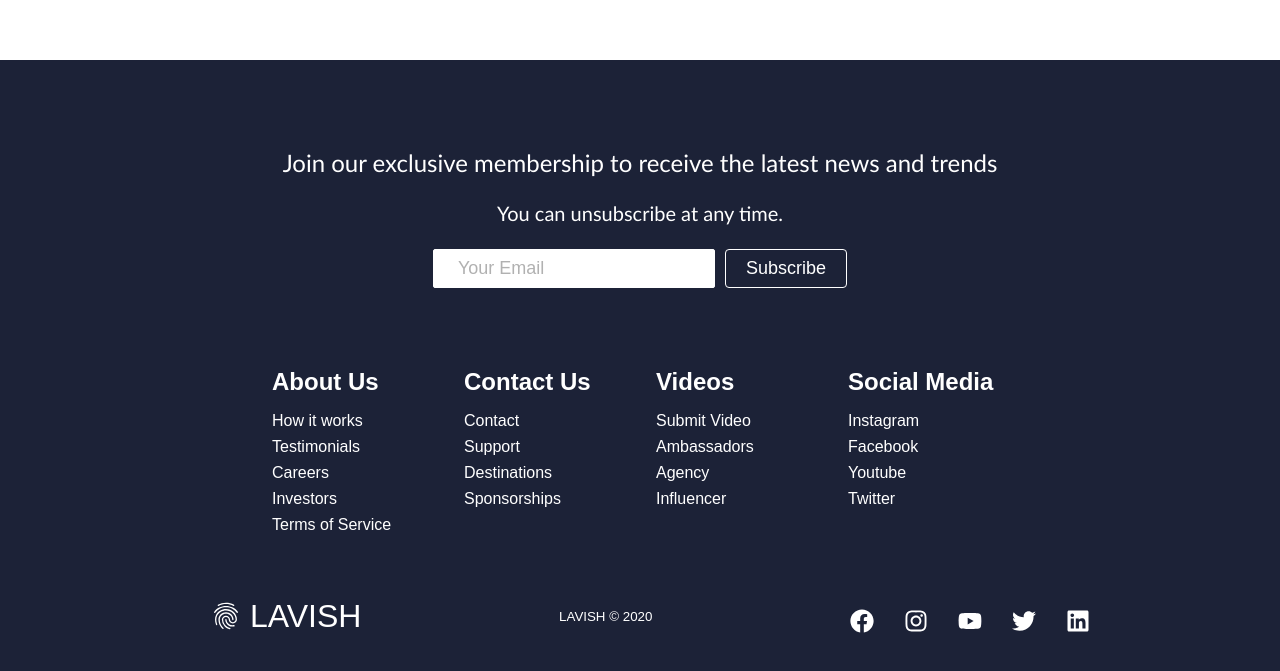
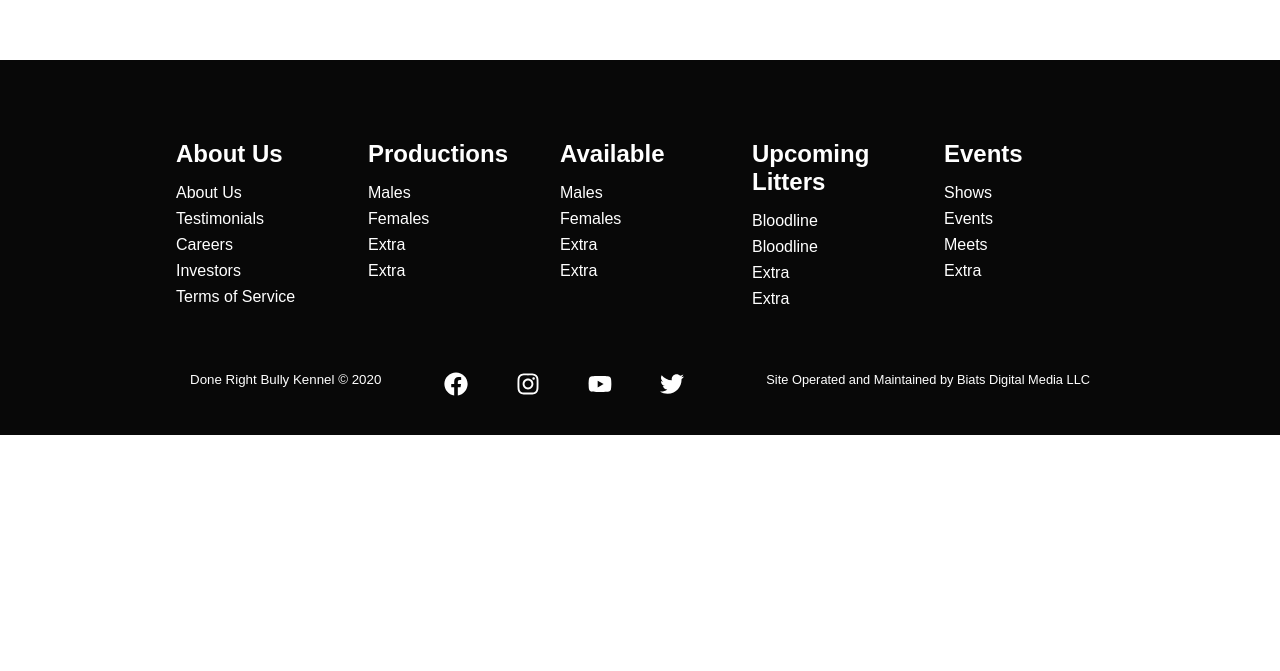
Before and after one commit to Konnor-Biats/DRBK, a React (Create React App) app in the folder client/: page / in a window 1280 px wide. Shown: the part 1715-2386 px from the top of the page. After the commit the page ends 2150 px from the top, so only its background shows below. Built offline with nearby package versions, Linux system fonts and the light colour scheme.

Commit message:
Messed w/ footer

```diff
--- a/client/src/components/pages/Footer/Footer.css
+++ b/client/src/components/pages/Footer/Footer.css
@@ -1,47 +1,10 @@
 .footer-container {
-    background-color: #1c2237;
+    background-color: #080808;
     padding: 4rem 0 2rem 0;
     display: flex;
     flex-direction: column;
     justify-content: center;
     align-items: center;
-  }
-
-  .footer-subscription {
-    display: flex;
-    flex-direction: column;
-    justify-content: center;
-    align-items: center;
-    text-align: center;
-    margin-bottom: 24px;
-    padding: 24px;
-    color: #fff;
-  }
-
-  .footer-subscription > p {
-    font-family: 'Trebuchet MS', 'Lucida Sans Unicode', 'Lucida Grande',
-      'Lucida Sans', Arial, sans-serif;
-  }
-
-  .footer-subscription-heading {
-    margin-bottom: 24px;
-    font-size: 24px;
-  }
-
-  .footer-subscription-text {
-    margin-bottom: 24px;
-    font-size: 20px;
-  }
-
-  .footer-input {
-    padding: 8px 24px;
-    border-radius: 2px;
-    margin-right: 10px;
-    outline: none;
-    border: none;
-    font-size: 18px;
-    margin-bottom: 16px;
-    border: 1px solid #fff;
   }
 
   .footer-links {
@@ -84,13 +47,7 @@
     transition: 0.3s ease-out;
   }
 
-  .footer-email-form h2 {
-    margin-bottom: 2rem;
-  }
 
-  .footer-input::placeholder {
-    color: #b1b1b1;
-  }
 
   /* Social Icons */
   .social-icon-link {
@@ -125,7 +82,7 @@
     margin-left: 20px;
     cursor: pointer;
     text-decoration: none;
-    font-size: 2rem;
+    font-size: 0.8rem;
     display: flex;
     align-items: center;
     margin-bottom: 16px;
--- a/client/src/components/pages/Footer/Footer.js
+++ b/client/src/components/pages/Footer/Footer.js
@@ -1,82 +1,64 @@
 import React from 'react';
 import './Footer.css';
-import { Button } from '../../Button';
 import { Link } from 'react-router-dom';
 import {
   FaFacebook,
   FaInstagram,
   FaYoutube,
   FaTwitter,
-  FaLinkedin
 } from 'react-icons/fa';
-import { MdFingerprint } from 'react-icons/md';
 
 function Footer() {
   return (
     <div className='footer-container'>
-      <section className='footer-subscription'>
-        <p className='footer-subscription-heading'>
-          Join our exclusive membership to receive the latest news and trends
-        </p>
-        <p className='footer-subscription-text'>
-          You can unsubscribe at any time.
-        </p>
-        <div className='input-areas'>
-          <form>
-            <input
-              className='footer-input'
-              name='email'
-              type='email'
-              placeholder='Your Email'
-            />
-            <Button buttonStyle='btn--outline'>Subscribe</Button>
-          </form>
-        </div>
-      </section>
       <div className='footer-links'>
         <div className='footer-link-wrapper'>
           <div className='footer-link-items'>
             <h2>About Us</h2>
-            <Link to='/sign-up'>How it works</Link>
+            <Link to='/sign-up'>About Us</Link>
             <Link to='/'>Testimonials</Link>
             <Link to='/'>Careers</Link>
             <Link to='/'>Investors</Link>
             <Link to='/'>Terms of Service</Link>
           </div>
           <div className='footer-link-items'>
-            <h2>Contact Us</h2>
-            <Link to='/'>Contact</Link>
-            <Link to='/'>Support</Link>
-            <Link to='/'>Destinations</Link>
-            <Link to='/'>Sponsorships</Link>
+            <h2>Productions</h2>
+            <Link to='/'>Males</Link>
+            <Link to='/'>Females</Link>
+            <Link to='/'>Extra</Link>
+            <Link to='/'>Extra</Link>
           </div>
         </div>
         <div className='footer-link-wrapper'>
           <div className='footer-link-items'>
-            <h2>Videos</h2>
-            <Link to='/'>Submit Video</Link>
-            <Link to='/'>Ambassadors</Link>
-            <Link to='/'>Agency</Link>
-            <Link to='/'>Influencer</Link>
+            <h2>Available</h2>
+            <Link to='/'>Males</Link>
+            <Link to='/'>Females</Link>
+            <Link to='/'>Extra</Link>
+            <Link to='/'>Extra</Link>
           </div>
           <div className='footer-link-items'>
-            <h2>Social Media</h2>
-            <Link to='/'>Instagram</Link>
-            <Link to='/'>Facebook</Link>
-            <Link to='/'>Youtube</Link>
-            <Link to='/'>Twitter</Link>
+            <h2>Upcoming Litters</h2>
+            <Link to='/'>Bloodline</Link>
+            <Link to='/'>Bloodline</Link>
+            <Link to='/'>Extra</Link>
+            <Link to='/'>Extra</Link>
+          </div>
+          <div className='footer-link-items'>
+            <h2>Events</h2>
+            <Link to='/'>Shows</Link>
+            <Link to='/'>Events</Link>
+            <Link to='/'>Meets</Link>
+            <Link to='/'>Extra</Link>
           </div>
         </div>
+
       </div>
       <section className='social-media'>
         <div className='social-media-wrap'>
-          <div className='footer-logo'>
-            <Link to='/' className='social-logo'>
-              <MdFingerprint className='navbar-icon' />
-              LAVISH
-            </Link>
-          </div>
-          <small className='website-rights'>LAVISH © 2020</small>
+          <small className='website-rights'>Done Right Bully Kennel © 2020</small>
+
+
           <div className='social-icons'>
             <Link
               className='social-icon-link'
@@ -97,7 +79,7 @@ function Footer() {
             <Link
               className='social-icon-link'
               to={
-                '//www.youtube.com/channel/UCsKsymTY_4BYR-wytLjex7A?view_as=subscriber'
+                '/'
               }
               target='_blank'
               aria-label='Youtube'
@@ -112,13 +94,11 @@ function Footer() {
             >
               <FaTwitter />
             </Link>
-            <Link
-              className='social-icon-link'
-              to='/'
-              target='_blank'
-              aria-label='LinkedIn'
-            >
-              <FaLinkedin />
+
+          </div>
+          <div className='footer-logo'>
+            <Link to='/' className='social-logo'>
+              Site Operated and Maintained by Biats Digital Media LLC
             </Link>
           </div>
         </div>
--- a/client/src/components/pages/HomePage/Data.js
+++ b/client/src/components/pages/HomePage/Data.js
@@ -3,7 +3,7 @@ export const homeObjOne = {
     lightText: true,
     lightTextDesc: true,
     topLine: 'Exclusive Access',
-    headline: 'Unlimited Transactions with zero fees',
+    headline: 'Done Right Bully Kennel',
     description: 'Get access to our exclusive diamond dildo',
     buttonLabel: 'Get Started',
     imgStart: '',
```
